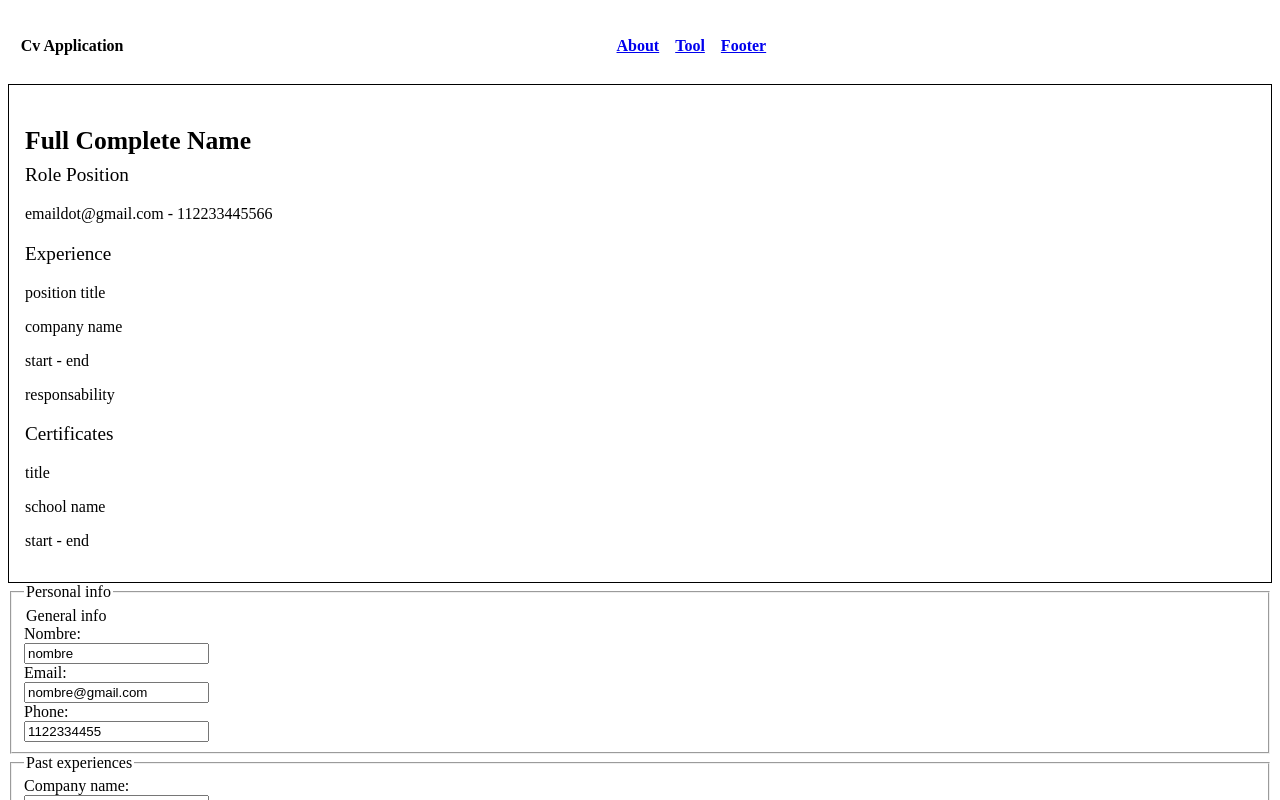
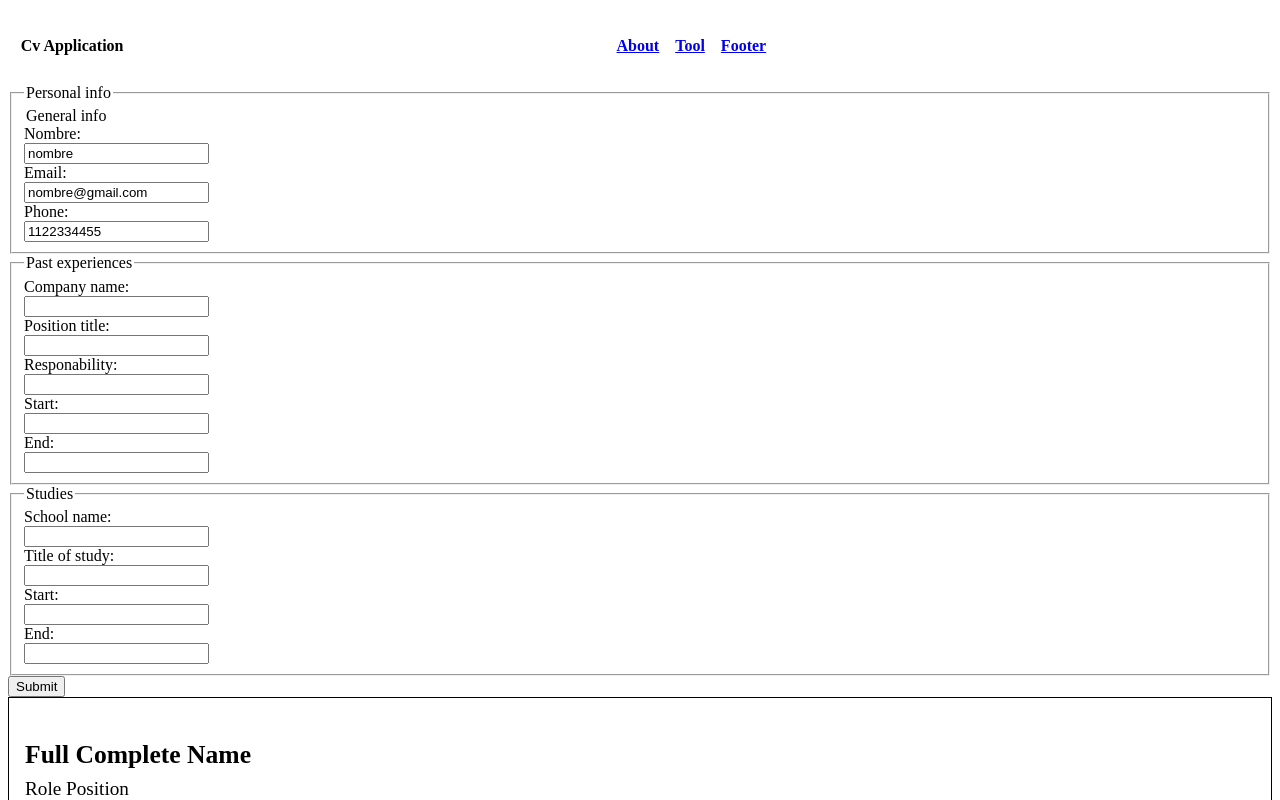
Before and after one commit to lucianoideh1/cv-application, a React (Vite) app: page / in a window 1280 px wide. Shown: the top 800 px of the page. Built offline with nearby package versions, Linux system fonts and the light colour scheme; the HTML template or start-up script is replaced by a standard one.

Commit message:
re-aranged the main items in the web

```diff
--- a/src/App.jsx
+++ b/src/App.jsx
@@ -47,7 +47,6 @@ function App() {
     <>
     <Header></Header>
     <div className="container">
-    <Results2></Results2>
     <main>
           <form onSubmit={e => {e.preventDefault();console.log(e)}}>
             <fieldset>
@@ -133,6 +132,7 @@ function App() {
 
           </form>
     {/* <Result  objeto={objeto}></Result> */}
+    <Results2></Results2>
     </main>
     {completedForm? <Result onSubmit={handleComplete}></Result> : null}
     <About></About>
--- a/src/components/Results2.jsx
+++ b/src/components/Results2.jsx
@@ -6,7 +6,7 @@ const Results2 = () => {
         <div className="general-info">
             <p className="full-name">Full Complete Name</p>
             <p className="position">Role Position</p>
-        <p className="contact-info">emaildot@gmail.com - 112233445566</p>
+        <p className="contact-info">emaildot@gmail.com - 1122334455</p>
 
         </div>
         <div className="work-experience">
--- a/src/styles/index.css
+++ b/src/styles/index.css
@@ -26,7 +26,7 @@ body{
   margin: 0;
 }
 .container{
-  max-width: 1200px;
+  max-width: 100%;
   border: 1px solid #535bf2;
   margin: 0 auto;
   display: flex;
@@ -39,9 +39,10 @@ body{
 }
 
 main {
-  display: flex;
+  display: grid;
+  grid-template-columns: 1fr 1fr;
+  gap: 1rem;
   border: 1px solid black;
-  margin: 0 auto;
   padding: 2rem;
   font-size: 1.1rem;
 }
```
